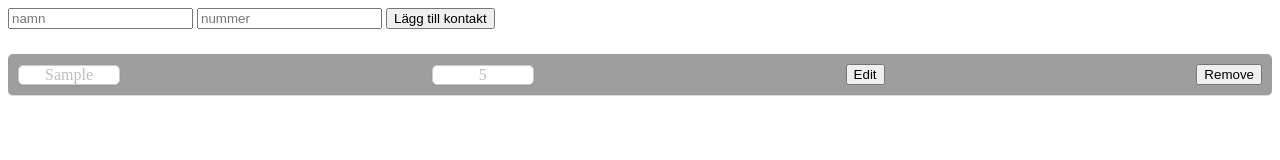
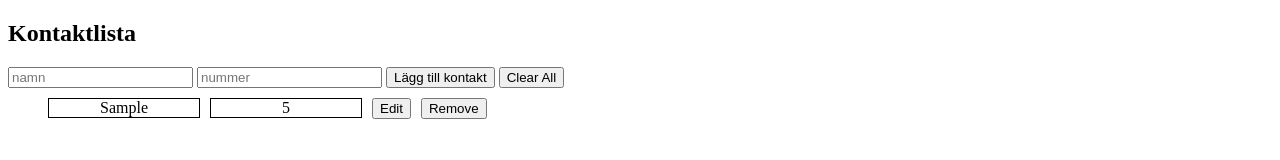
Before and after one commit to hampusvh/JS-Kontaktlista, a plain HTML site: page index.html in a window 1280 px wide. Both pictures are taken after typing "Sample", "5" into the empty fields and a click on the button "Lägg till kontakt". Drawn offline with Linux system fonts and the light colour scheme.

Commit message:
worked on file

```diff
--- a/index.html
+++ b/index.html
@@ -8,17 +8,19 @@
 </head>
 
 <body>
+    <h2>Kontaktlista</h2>
     <div class="kreator">
         <form id="addcontact">
             <input type="text" id="name" placeholder="namn" required>
             <input type="number" id="number" placeholder="nummer" required>
             <button type="submit">Lägg till kontakt</button>
+            <button type ="button" id="clearAll">Clear All</button>
         </form>
     </div>
 
-    <div class="contactlist" id="contactlist">
+    <ul class="contactlist" id="contactlist">
 
-    </div>
+    </ul>
 
     <script src="script.js"></script>
 
--- a/script.js
+++ b/script.js
@@ -1,3 +1,6 @@
+const clearAllButton = document.getElementById('clearAll');
+clearAllButton.style.display = 'none';
+
 document.getElementById('addcontact').addEventListener('submit', function (event) {
     event.preventDefault();
 
@@ -6,7 +9,7 @@ document.getElementById('addcontact').addEventListener('submit', function (event
 
     if (!name || !number) return;
 
-    const contactDiv = document.createElement('div');
+    const contactDiv = document.createElement('li');
     contactDiv.classList.add('contact');
 
     const nameSpan = document.createElement('span');
@@ -61,6 +64,7 @@ document.getElementById('addcontact').addEventListener('submit', function (event
 
     removeButton.addEventListener('click', function () {
         contactDiv.remove();
+        toggleClearAllButton();
     });
     contactDiv.appendChild(nameSpan);
     contactDiv.appendChild(numberSpan);
@@ -72,4 +76,21 @@ document.getElementById('addcontact').addEventListener('submit', function (event
     document.getElementById('name').value = '';
     document.getElementById('number').value = '';
 
+    toggleClearAllButton()
+
 });
+
+function toggleClearAllButton() {
+    const contactList = document.getElementById('contactlist');
+    if (contactList.children.length > 0) {
+        clearAllButton.style.display = 'inline-block';
+    } else {
+        clearAllButton.style.display = 'none';
+    }
+}
+
+clearAllButton.addEventListener('click', function () {
+    const contactList = document.getElementById('contactlist');
+    contactList.innerHTML = '';
+    toggleClearAllButton();
+});
--- a/style.css
+++ b/style.css
@@ -1,65 +1,21 @@
-/* Center-align the kreator div */
-#kreator {
-    display: flex;
-    flex-direction: column;
-    align-items: center;
-    justify-content: center;
-    padding: 20px;
-    background-color: #f9f9f9; /* Match the input field background */
-    border: 1px solid #ddd;
-    border-radius: 5px;
-    box-shadow: 0 4px 8px rgba(0, 0, 0, 0.1); /* Optional: subtle shadow */
-    margin: 0 auto; /* Centers it horizontally if it has a max-width */
-    width: 100%;
-    max-width: 400px; /* Adjust to your preference */
+#contactlist {
+    margin-top: 5px;
+    list-style-type: none;
+
 }
 
-/* Center the inputs and button inside kreator div */
-#kreator input[type="text"],
-#kreator input[type="number"],
-#kreator button {
-    width: 100%;
-    max-width: 300px; /* Adjust as needed */
-    margin-bottom: 10px;
+.contact {
+    margin-top: 10px;
+    display: flex;
+    align-items: center;
+    gap: 10px;
+
 }
 
-
-
-#contactlist {
-    margin-top: 25px;
-    padding: 0;
-    list-style-type: none;
-    display: flex;
-    flex-direction: column;
-    gap: 10px;
-}
-
-/* Contact entry styling */
-.contact {
-    display: flex;
-    align-items: center;
-    justify-content: space-between;
-    padding: 10px;
-    border-bottom: 1px solid #ddd;
-    background-color: #9e9e9e;
-    margin-bottom: 5px;
-    border-radius: 5px;
-    transition: background-color 0.2s;
-}
-
-.contact:hover {
-    background-color: #f0f0f0;
-}
-
-/* Name and number styling to resemble input boxes */
 .contact span {
     display: inline-block;
     background-color: #ffffff;
-    border-radius: 5px;
-    border: 1px solid #ccc;
-    font-size: 1em;
-    color: #bfbebe;
-    min-width: 100px;
+    border: 1px solid black;
+    min-width: 150px;
     text-align: center;
-    box-shadow: 0px 1px 2px rgba(0, 0, 0, 0.1);
 }
```
